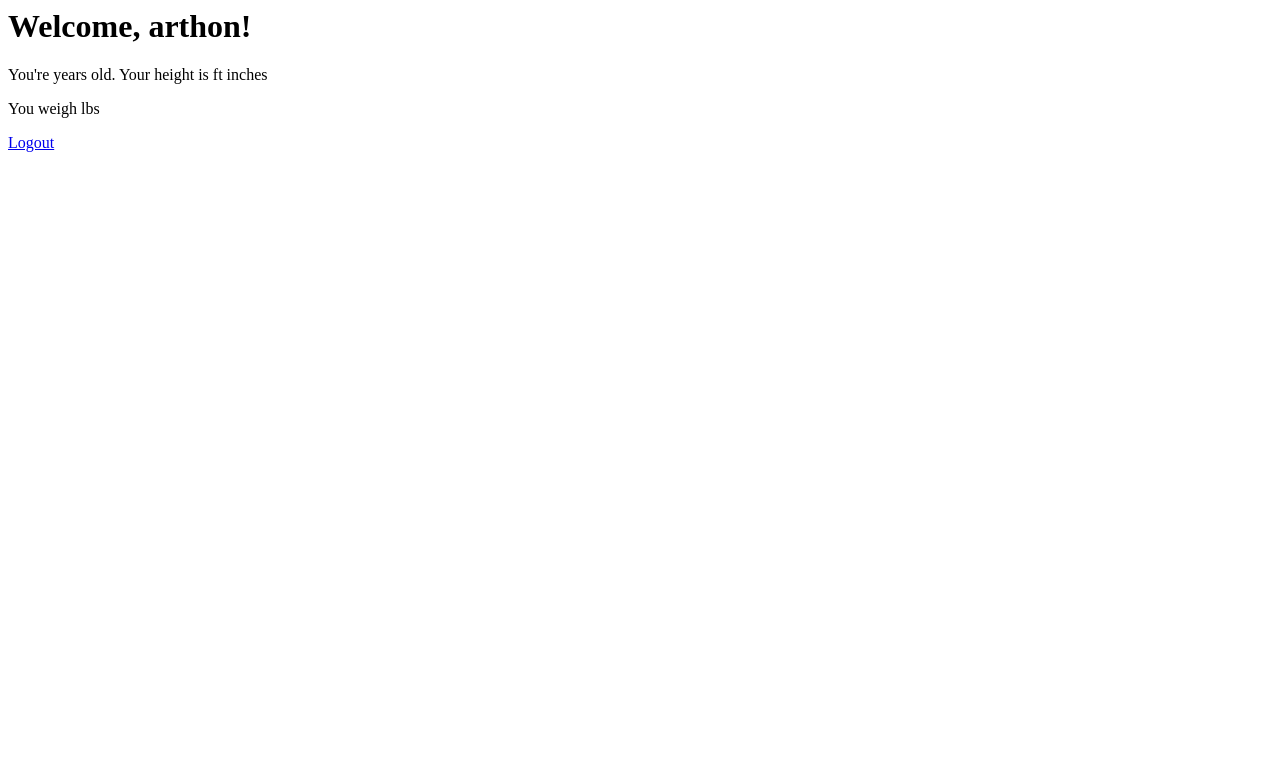
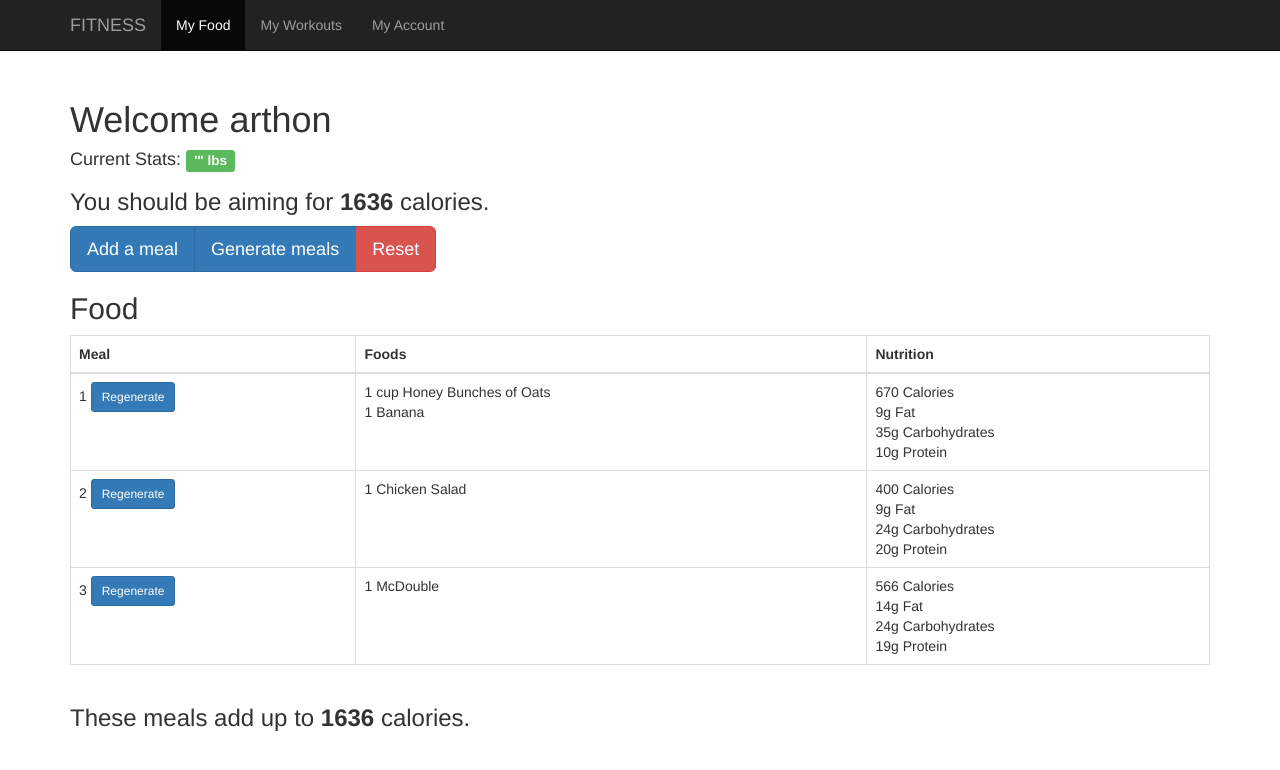
Before and after one commit to artchar/diet, a Django app: page /home/ in a window 1280 px wide. Shown: the top 770 px of the page. Run offline with Django 3.2, Linux system fonts and the light colour scheme; a user stored in the database is signed in; data comes from the database, SQL or seed files in the repository; both versions use the stored data as it was after the commit; some libraries are stand-ins or nearby versions.

Commit message:
Updated homepage template

```diff
--- a/diet/dietfit/templates/home.html
+++ b/diet/dietfit/templates/home.html
@@ -1,9 +1,123 @@
-<html>
+
 {% if user.is_authenticated %}
-<h1>Welcome, {{ user.username }}!</h1>
-<p> You're {{ user.userprofile.age }} years old. Your height is {{ user.userprofile.height_ft }} ft {{user.userprofile.height_inch}} inches </p>
-<p> You weigh {{ user.userprofile.weight }} lbs </p>
-<a href='/logout'>Logout</a>
-{% else %} UR NOT AUTHENTICATED
+<!DOCTYPE html>
+<html lang="en">
+  <head>
+    <meta charset="utf-8">
+    <meta http-equiv="X-UA-Compatible" content="IE=edge">
+    <meta name="viewport" content="width=device-width, initial-scale=1">
+    <!-- The above 3 meta tags *must* come first in the head; any other head content must come *after* these tags -->
+    <meta name="description" content="">
+    <meta name="author" content="">
+    <link rel="icon" href="../../favicon.ico">
+
+    <title>Starter Template for Bootstrap</title>
+
+    <!-- Bootstrap core CSS -->
+    <link href="https://maxcdn.bootstrapcdn.com/bootstrap/3.3.4/css/bootstrap.min.css" rel="stylesheet">
+
+    <!-- Custom styles for this template -->
+    <link href="starter-template.css" rel="stylesheet">
+
+    <!-- Just for debugging purposes. Don't actually copy these 2 lines! -->
+    <!--[if lt IE 9]><script src="../../assets/js/ie8-responsive-file-warning.js"></script><![endif]-->
+    <script src="../../assets/js/ie-emulation-modes-warning.js"></script>
+
+    <!-- HTML5 shim and Respond.js for IE8 support of HTML5 elements and media queries -->
+    <!--[if lt IE 9]>
+      <script src="https://oss.maxcdn.com/html5shiv/3.7.2/html5shiv.min.js"></script>
+      <script src="https://oss.maxcdn.com/respond/1.4.2/respond.min.js"></script>
+    <![endif]-->
+  </head>
+
+  <body>
+
+    <nav class="navbar navbar-inverse navbar-fixed-top">
+      <div class="container">
+        <div class="navbar-header">
+          <button type="button" class="navbar-toggle collapsed" data-toggle="collapse" data-target="#navbar" aria-expanded="false" aria-controls="navbar">
+            <span class="sr-only">Toggle navigation</span>
+            <span class="icon-bar"></span>
+            <span class="icon-bar"></span>
+            <span class="icon-bar"></span>
+          </button>
+          <a class="navbar-brand" href="#">FITNESS</a>
+        </div>
+        <div id="navbar" class="collapse navbar-collapse">
+          <ul class="nav navbar-nav">
+            <li class="active"><a href="#">My Food</a></li>
+            <li><a href="#about">My Workouts</a></li>
+            <li><a href="#about">My Account</a></li>
+          </ul>
+        </div><!--/.nav-collapse -->
+      </div>
+    </nav>
+    <br>
+    <br>
+    <br>
+    <br>
+    <div class="container">
+
+    	<h1>Welcome {{user.username}}</h1>
+    	<h4>Current Stats: <span class="label label-success">{{user.userprofile.height_ft}}'{{user.userprofile.height_inch}}"  {{user.userprofile.weight}} lbs</span></h4>
+
+    	<h3>You should be aiming for <b>1636</b> calories.</h3>
+
+    	<div class="btn-group" role="group" aria-label="...">
+		  <button type="button" class="btn btn-lg btn-primary">Add a meal</button>
+		  <button type="button" class="btn btn-lg btn-primary">Generate meals</button>
+		  <button type="button" class="btn btn-lg btn-danger">Reset</button>
+		</div>
+
+    </div><!-- /.container -->
+
+    <div class="container">
+    	<h2>Food</h2>
+		  <table class="table table-bordered">
+		    <thead>
+		      <tr>
+		        <th>Meal</th>
+		        <th>Foods</th>
+		        <th>Nutrition</th>
+		      </tr>
+		    </thead>
+		    <tbody>
+		      <tr>
+		        <td>1
+		        <button type="button" class="btn btn-sm btn-primary">Regenerate</button></td>
+		        <td>1 cup Honey Bunches of Oats<br>1 Banana</td>
+		        <td>670 Calories<br>9g Fat<br>35g Carbohydrates<br>10g Protein</td>
+		      </tr>
+		      <tr>
+		        <td>2
+		        <button type="button" class="btn btn-sm btn-primary">Regenerate</button></td>
+		        <td>1 Chicken Salad</td>
+		        <td>400 Calories<br>9g Fat<br>24g Carbohydrates<br>20g Protein</td>
+		      </tr>
+		      <tr>
+		        <td>3
+		        <button type="button" class="btn btn-sm btn-primary">Regenerate</button></td>
+		        <td>1 McDouble</td>
+		        <td>566 Calories<br>14g Fat<br>24g Carbohydrates<br>19g Protein</td>
+		      </tr>
+		    </tbody>
+		  </table>
+		 </div>
+		 <div class="container">
+			<h3>These meals add up to <b>1636</b> calories.</h3>
+			</div>
+
+
+    <!-- Bootstrap core JavaScript
+    ================================================== -->
+    <!-- Placed at the end of the document so the pages load faster -->
+    <script src="https://ajax.googleapis.com/ajax/libs/jquery/1.11.2/jquery.min.js"></script>
+    <script src="../../dist/js/bootstrap.min.js"></script>
+    <!-- IE10 viewport hack for Surface/desktop Windows 8 bug -->
+    <script src="../../assets/js/ie10-viewport-bug-workaround.js"></script>
+  </body>
+</html>
+
+{% else %}
+UR NOT AUTHENTICATED
 {% endif %}
-</html>
```
Also changed, not shown: diet/db.sqlite3.
